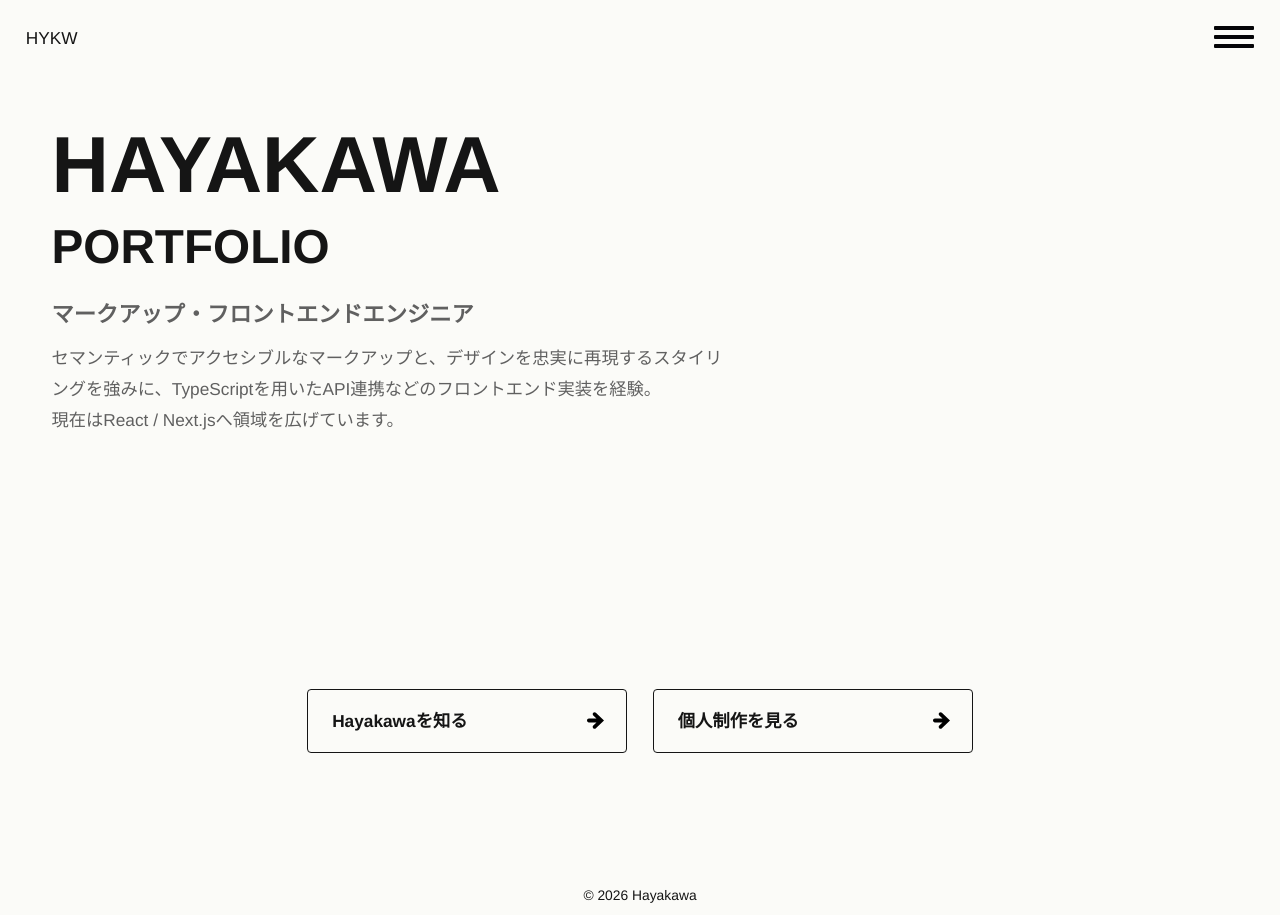
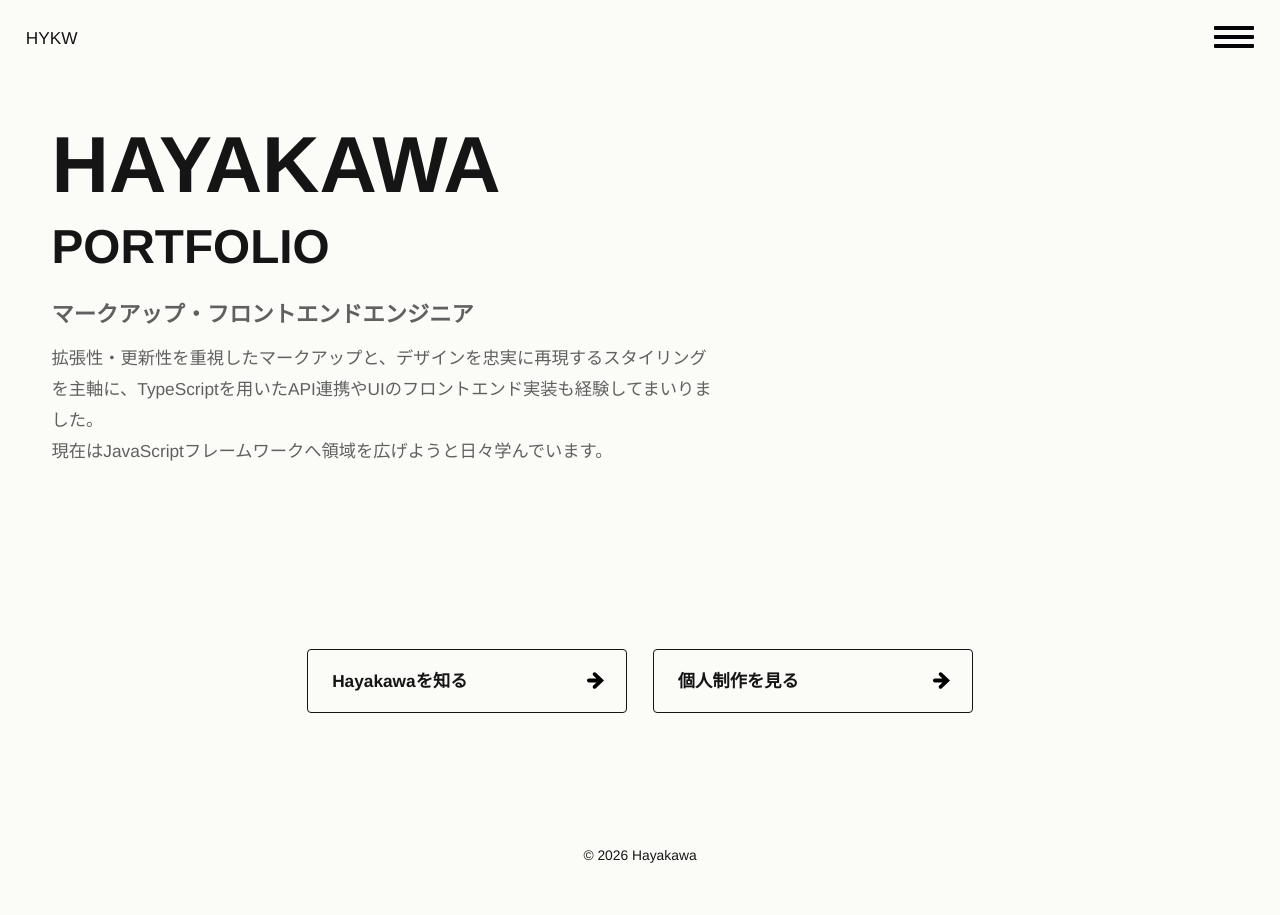
Before and after one commit to hayamin1111/portfolio2026, a Next.js app: page / in a window 1280 px wide. After the commit the page ends 875 px from the top, so only its background shows below. Built offline with nearby package versions, Linux system fonts and the light colour scheme.

Commit message:
chore:プロフィール調整

```diff
--- a/src/app/_components/HeroTop/index.module.css
+++ b/src/app/_components/HeroTop/index.module.css
@@ -1,5 +1,5 @@
 .hero {
-  min-height: 70svh;
+  min-height: 65svh;
   padding-block: var(--space-md);
   /* border-bottom: var(--border) solid var(--color-base-300); */
 }
--- a/src/app/_components/HeroTop/index.tsx
+++ b/src/app/_components/HeroTop/index.tsx
@@ -152,9 +152,9 @@ export default function HeroTop() {
           transition={{ duration: 0.7, ease: [0.87, 0.05, 0.02, 0.97] }}
         >
           <em className={styles.textEmphasis}>マークアップ・フロントエンドエンジニア</em>
-          セマンティックでアクセシブルなマークアップと、デザインを忠実に再現するスタイリングを強みに、TypeScriptを用いたAPI連携などのフロントエンド実装を経験。
+          拡張性・更新性を重視したマークアップと、デザインを忠実に再現するスタイリングを主軸に、TypeScriptを用いたAPI連携やUIのフロントエンド実装も経験してまいりました。
           <br />
-          現在はReact / Next.jsへ領域を広げています。
+          現在はJavaScriptフレームワークへ領域を広げようと日々学んでいます。
         </motion.p>
       )}
     </section>
```
